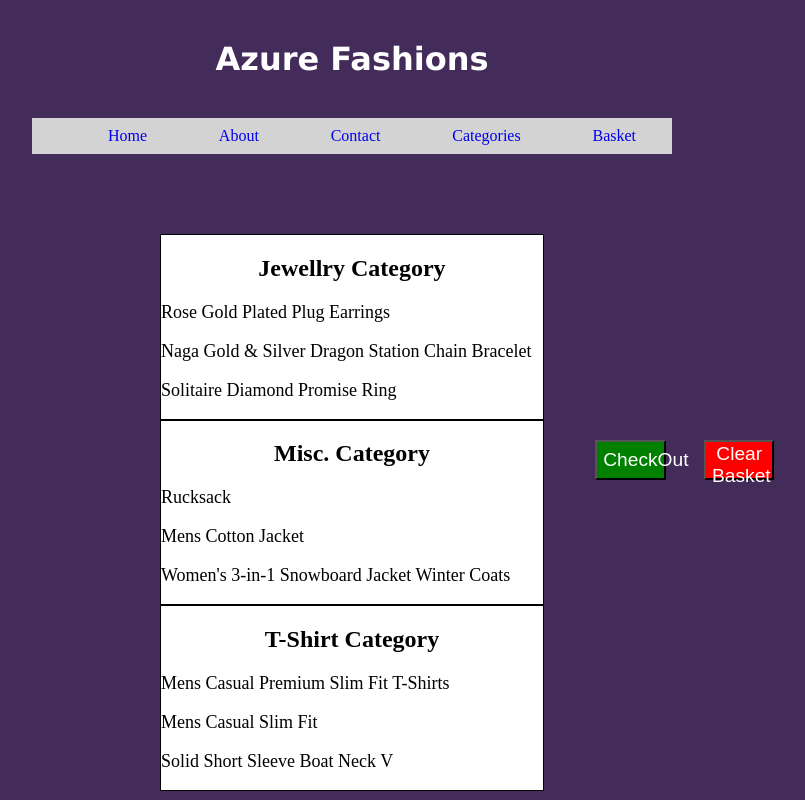
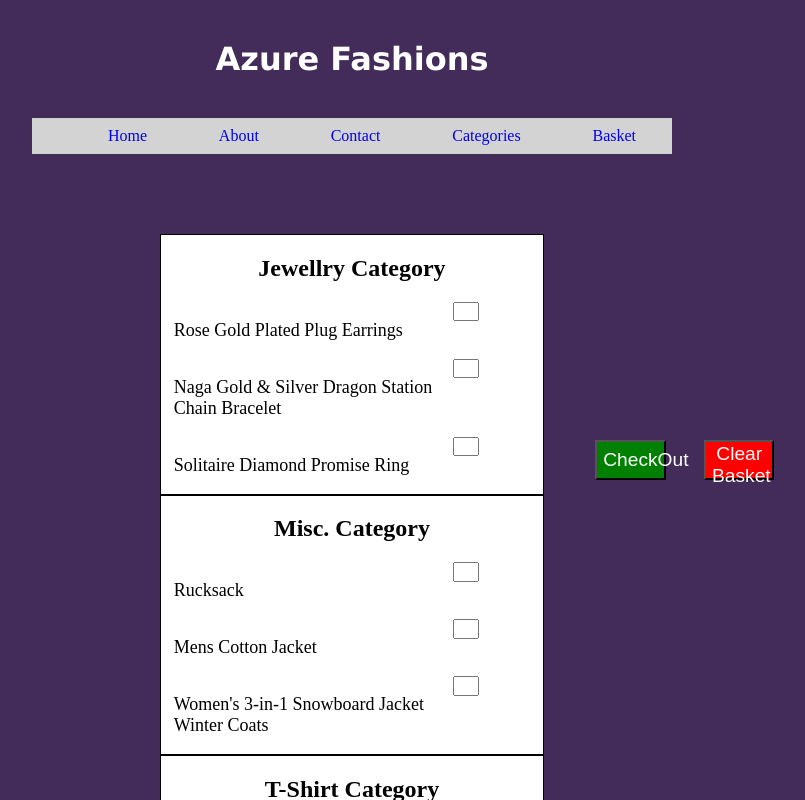
Before and after one commit to brian-w119/my-eccomerce, a React (Vite) app: page /basket in a window 1280 px wide. Shown: the top 800 px of the page, without its empty margins (288-1093 px from the left). Built offline with nearby package versions, Linux system fonts and the light colour scheme.

Commit message:
Code added for input element for number of items to be purchased

```diff
--- a/src/BasketInnerSection.jsx
+++ b/src/BasketInnerSection.jsx
@@ -1,12 +1,27 @@
+//this module contains the code for the inner section of the basket page
+
 import React from "react";
 import PropTypes from "prop-types";
+
+const InputElement = () => {
+  return <input min="0" type="number" />;
+};
 
 const BasketItems = ({ item1, item2, item3 }) => {
   return (
     <div className="itemsOnSale">
-      <p>{item1}</p>
-      <p>{item2}</p>
-      <p>{item3}</p>
+      <div className="items">
+        <p>{item1}</p>
+        <InputElement />
+      </div>
+      <div className="items">
+        <p>{item2}</p>
+        <InputElement />
+      </div>
+      <div className="items">
+        <p>{item3}</p>
+        <InputElement />
+      </div>
     </div>
   );
 };
--- a/src/style.css
+++ b/src/style.css
@@ -217,11 +217,6 @@ img {
   margin-top: 7vh;
 }
 
-.itemsOnSale > * {
-  color: black;
-  text-align: left;
-}
-
 .category1,
 .category2,
 .category3 {
@@ -234,3 +229,19 @@ img {
 .category3 > h2 {
   text-align: center;
 }
+
+.items > * {
+  color: black;
+  text-align: left;
+  margin-left: 1vw;
+}
+
+.items > input {
+  width: 2vw;
+  margin-right: 5vw;
+  height: 1.5vw;
+}
+
+.items {
+  display: flex;
+}
```
